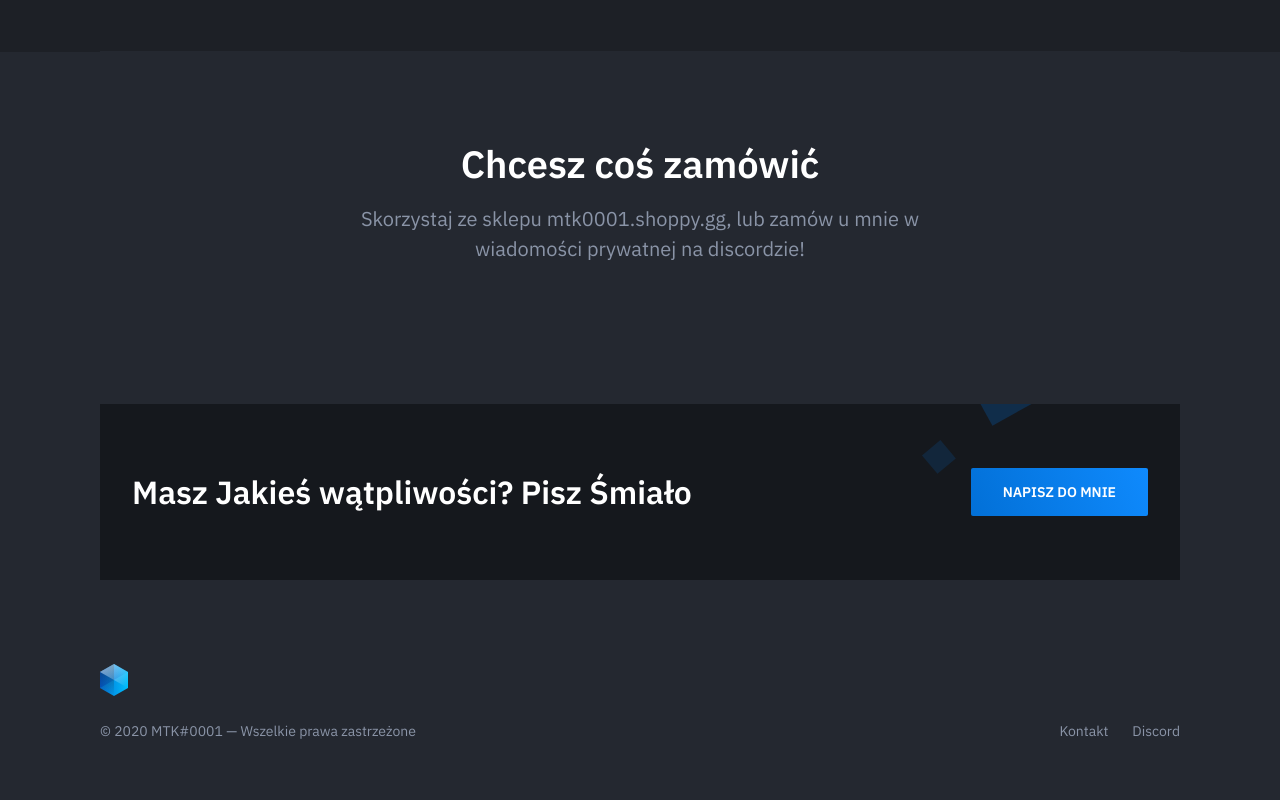
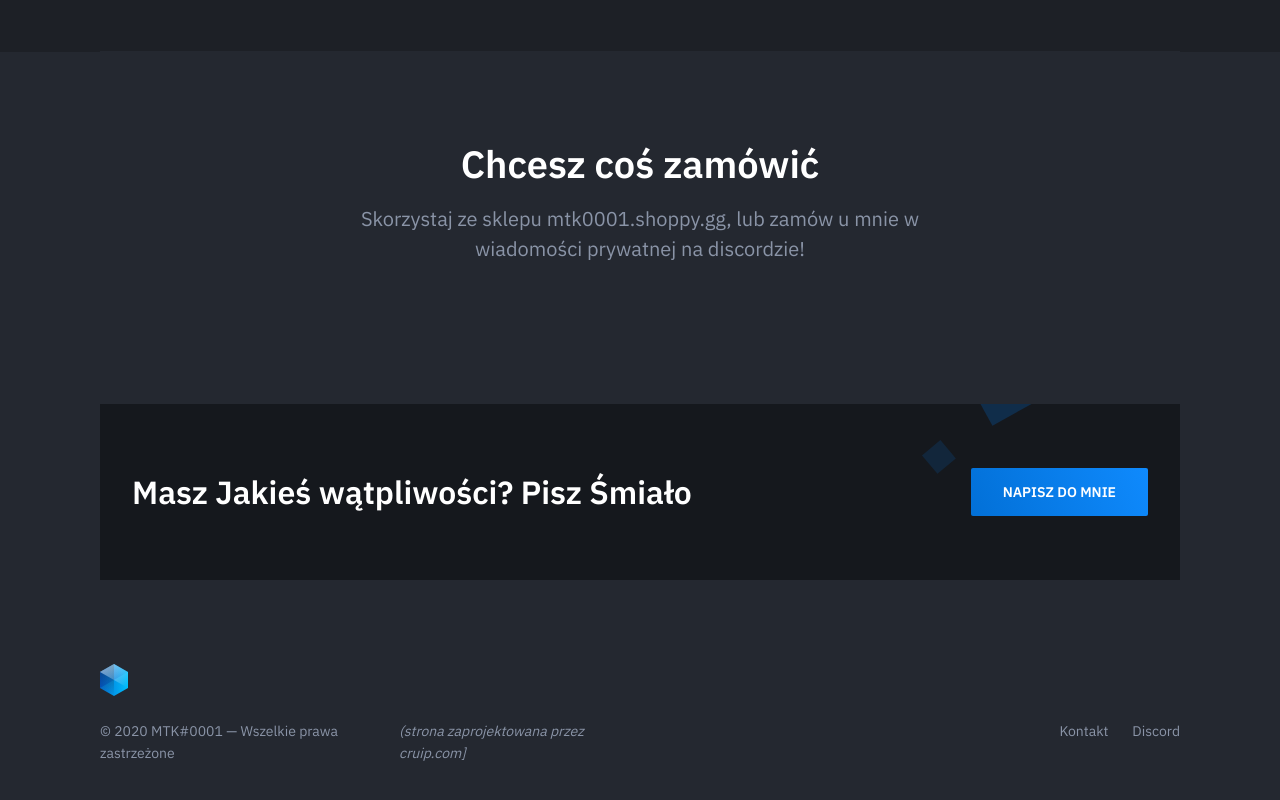
Before and after one commit to mtk0001/mtkdev-website, a plain HTML site: page index.html in a window 1280 px wide. Shown: the part 1070-1870 px from the top of the page. Drawn offline with nearby package versions, Linux system fonts and the light colour scheme.

Commit message:
Update index.html

```diff
--- a/index.html
+++ b/index.html
@@ -133,7 +133,7 @@
                     </ul>
                     <ul class="footer-social-links list-reset">
                     </ul>
-                    <div class="footer-copyright">&copy; 2020 MTK#0001 &mdash; Wszelkie prawa zastrzeżone</div>
+                    <div class="footer-copyright">&copy; 2020 MTK#0001 &mdash; Wszelkie prawa zastrzeżone <i>(strona zaprojektowana przez cruip.com]</i></div>
                 </div>
             </div>
         </footer>
```
